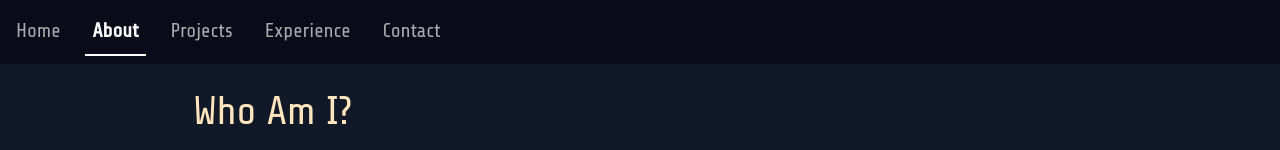
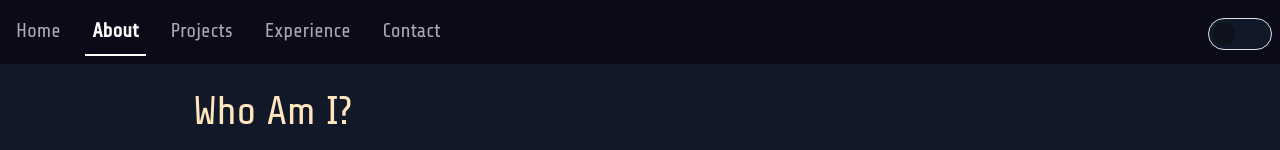
Before and after one commit to jothamteshome/NextJS-Portfolio-Website, a Next.js app: page /about in a window 1280 px wide. Shown: the top 150 px of the page. Built offline with nearby package versions, Linux system fonts and the light colour scheme.

Commit message:
Created basic component for theme switching toggle

```diff
--- a/src/components/NavigationBar.js
+++ b/src/components/NavigationBar.js
@@ -5,6 +5,7 @@ import { usePathname } from 'next/navigation';
 
 import Nav from 'react-bootstrap/Nav';
 import Navbar from 'react-bootstrap/Navbar';
+import ThemeSwitch from "@/components/ThemeSwitch";
 
 
 /**
@@ -29,6 +30,7 @@ const NavigationBar = function () {
                     }
                 </Nav>
             </Navbar.Collapse>
+            <ThemeSwitch />
         </Navbar>
     );
 };
--- /dev/null
+++ b/src/components/ThemeSwitch.js
@@ -0,0 +1,12 @@
+import Form from 'react-bootstrap/Form';
+
+
+const ThemeSwitch = function () {
+    return (
+        <Form>
+            <Form.Switch id="theme-switch" />
+        </Form>
+    );
+};
+
+export default ThemeSwitch;
--- a/src/styles/global.css
+++ b/src/styles/global.css
@@ -32,3 +32,9 @@ main {
     transition: 0.5s;
     transform: scale(1.2);
 }
+
+/* Styling for the theme switching toggle in NavigationBar */
+#theme-switch {
+    width: 4em;
+    height: 2em;
+}
```
